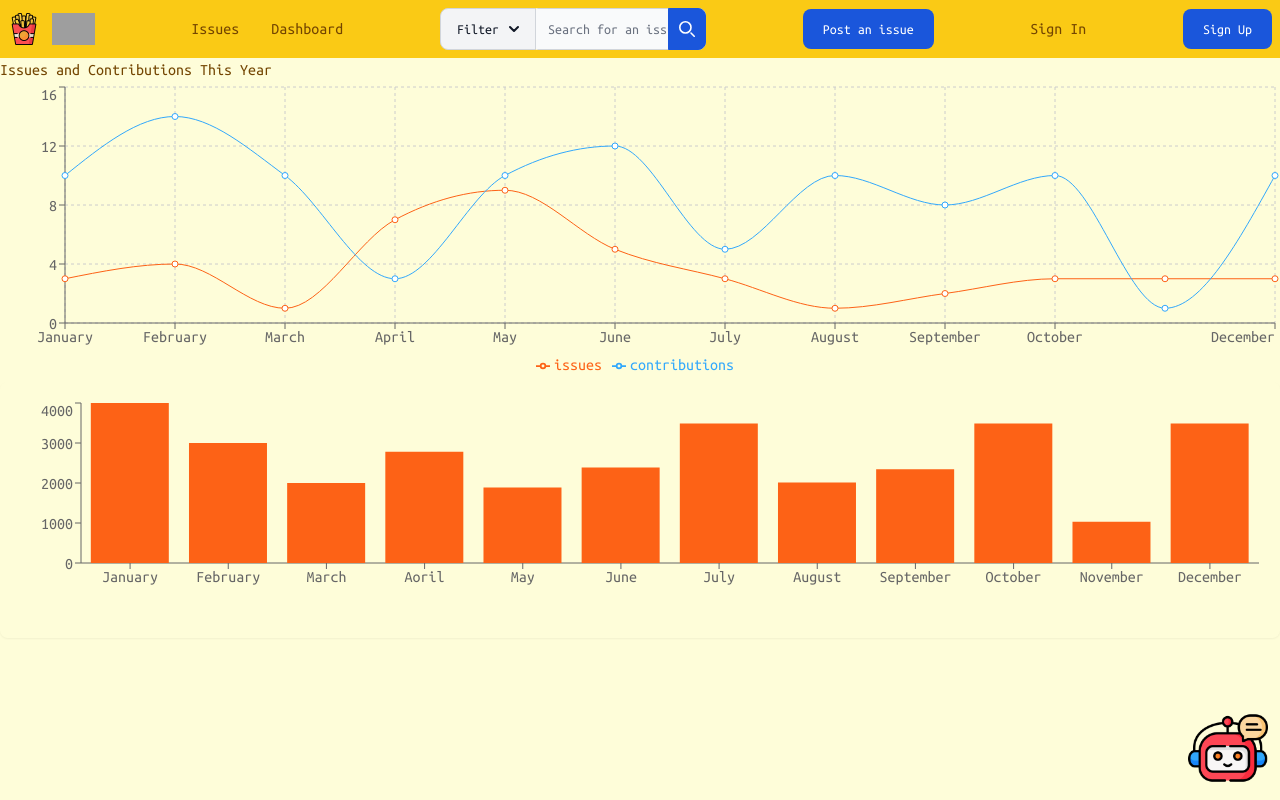
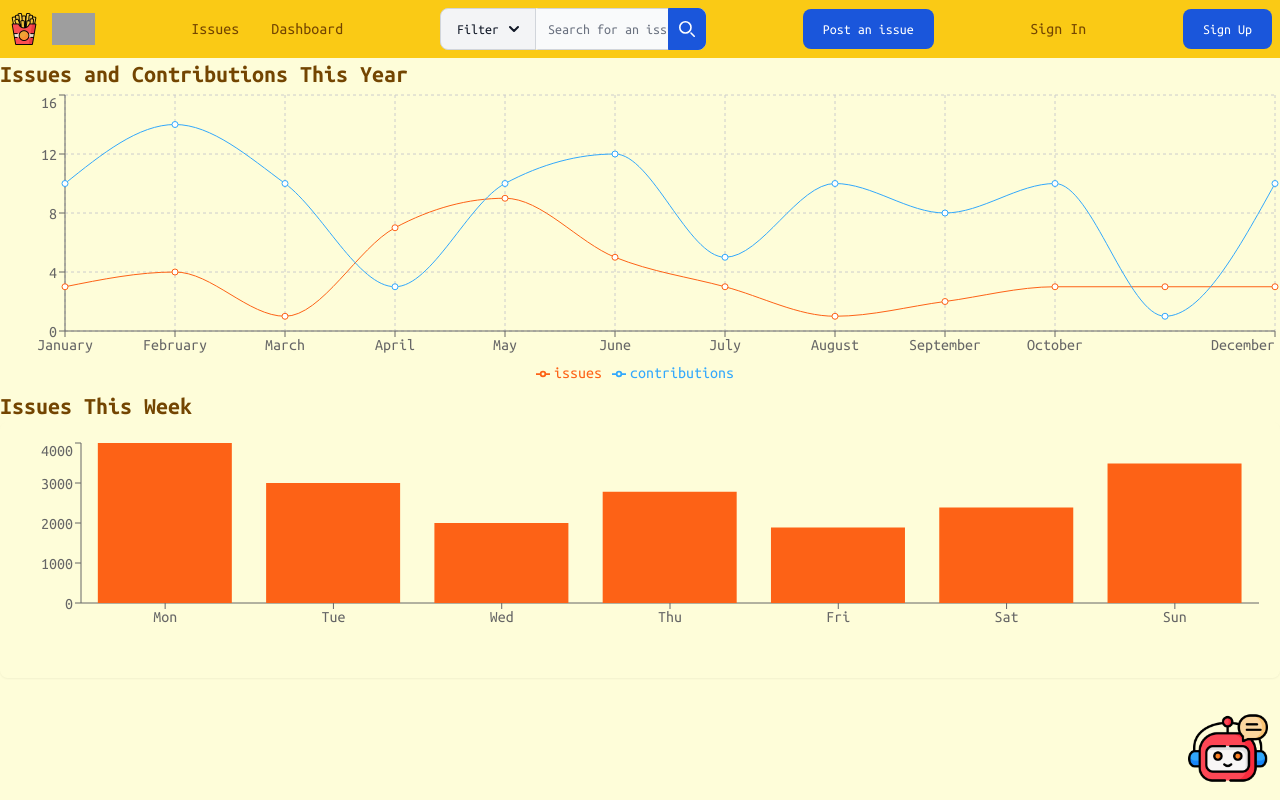
Before and after one commit to XinyuZ0416/GitFries-v2, a Next.js app: page /dashboard in a window 1280 px wide. Shown: the top 800 px of the page. Built offline with nearby package versions, Linux system fonts and the light colour scheme; grey boxes are pictures that could not be loaded.

Commit message:
added title for yearly and weekly charts

```diff
--- a/src/components/issues-contributions-yearly-chart.tsx
+++ b/src/components/issues-contributions-yearly-chart.tsx
@@ -58,7 +58,7 @@ export default function IssuesContributionsYearlyChart() {
   return (
     <>
     <div>
-      <h3>Issues and Contributions This Year</h3>
+      <h2 className="text-2xl font-bold">Issues and Contributions This Year</h2>
       <ResponsiveContainer width="100%" height={300}>
         <LineChart data={data}>
           <CartesianGrid strokeDasharray="3 3" />
--- a/src/components/issues-weekly-chart.tsx
+++ b/src/components/issues-weekly-chart.tsx
@@ -4,21 +4,18 @@ import { BarChart, Bar, ResponsiveContainer, XAxis, YAxis, Tooltip } from 'recha
 
 export default function IssuesWeeklyChart() {
   const data = [
-    { name: 'January', issues: 4000 },
-    { name: 'February', issues: 3000 },
-    { name: 'March', issues: 2000 },
-    { name: 'Aoril', issues: 2780 },
-    { name: 'May', issues: 1890 },
-    { name: 'June', issues: 2390 },
-    { name: 'July', issues: 3490 },
-    { name: 'August', issues: 2011 },
-    { name: 'September', issues: 2345 },
-    { name: 'October', issues: 3490 },
-    { name: 'November', issues: 1034 },
-    { name: 'December', issues: 3490 }
+    { name: 'Mon', issues: 4000 },
+    { name: 'Tue', issues: 3000 },
+    { name: 'Wed', issues: 2000 },
+    { name: 'Thu', issues: 2780 },
+    { name: 'Fri', issues: 1890 },
+    { name: 'Sat', issues: 2390 },
+    { name: 'Sun', issues: 3490 },
   ];
 
   return (
+    <>
+    <h2 className="text-2xl font-bold">Issues This Week</h2>
     <div className="w-full h-64 rounded-lg shadow-sm p-4">
       <ResponsiveContainer width="100%" height={200}>
         <BarChart data={data}>
@@ -29,5 +26,6 @@ export default function IssuesWeeklyChart() {
         </BarChart>
       </ResponsiveContainer>
     </div>
+    </>
   );
 }
```
